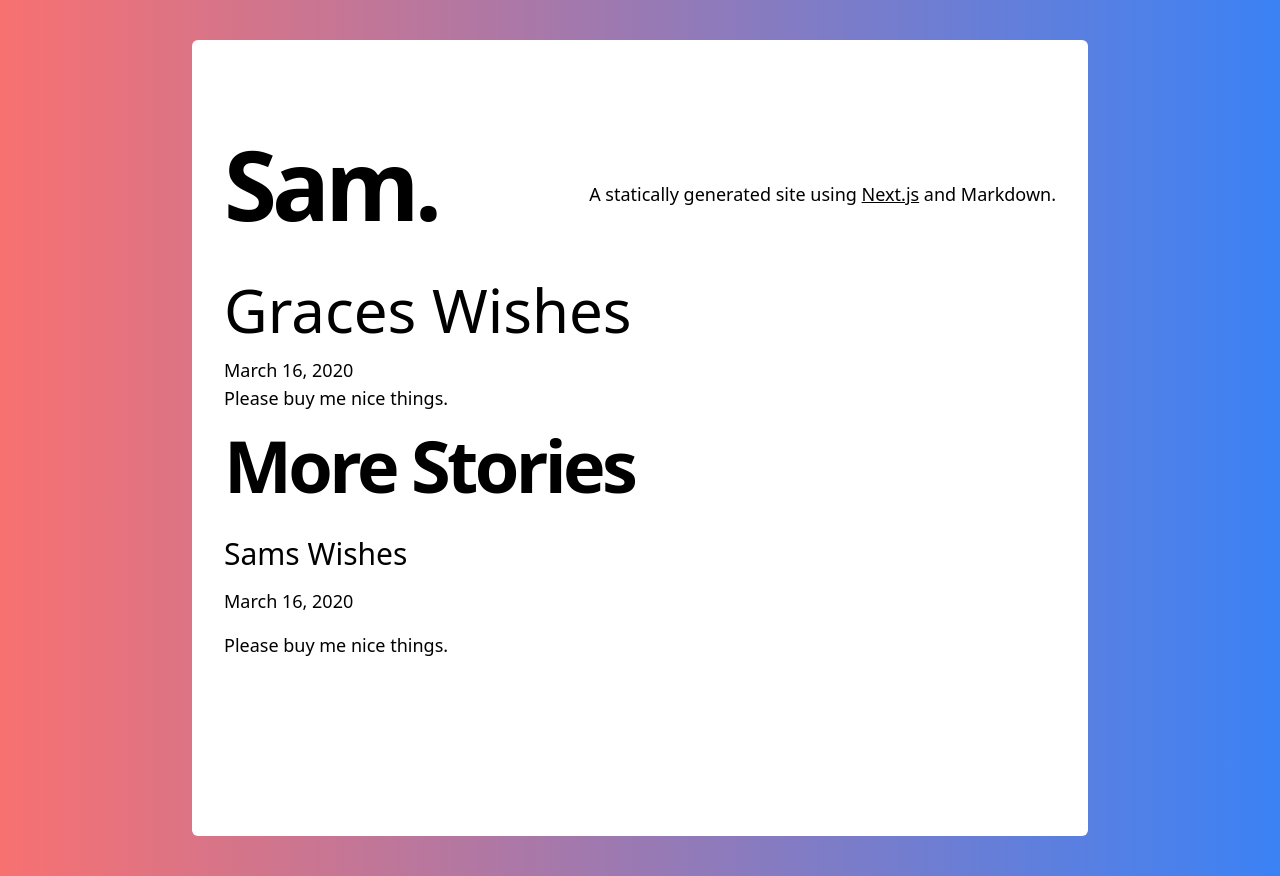
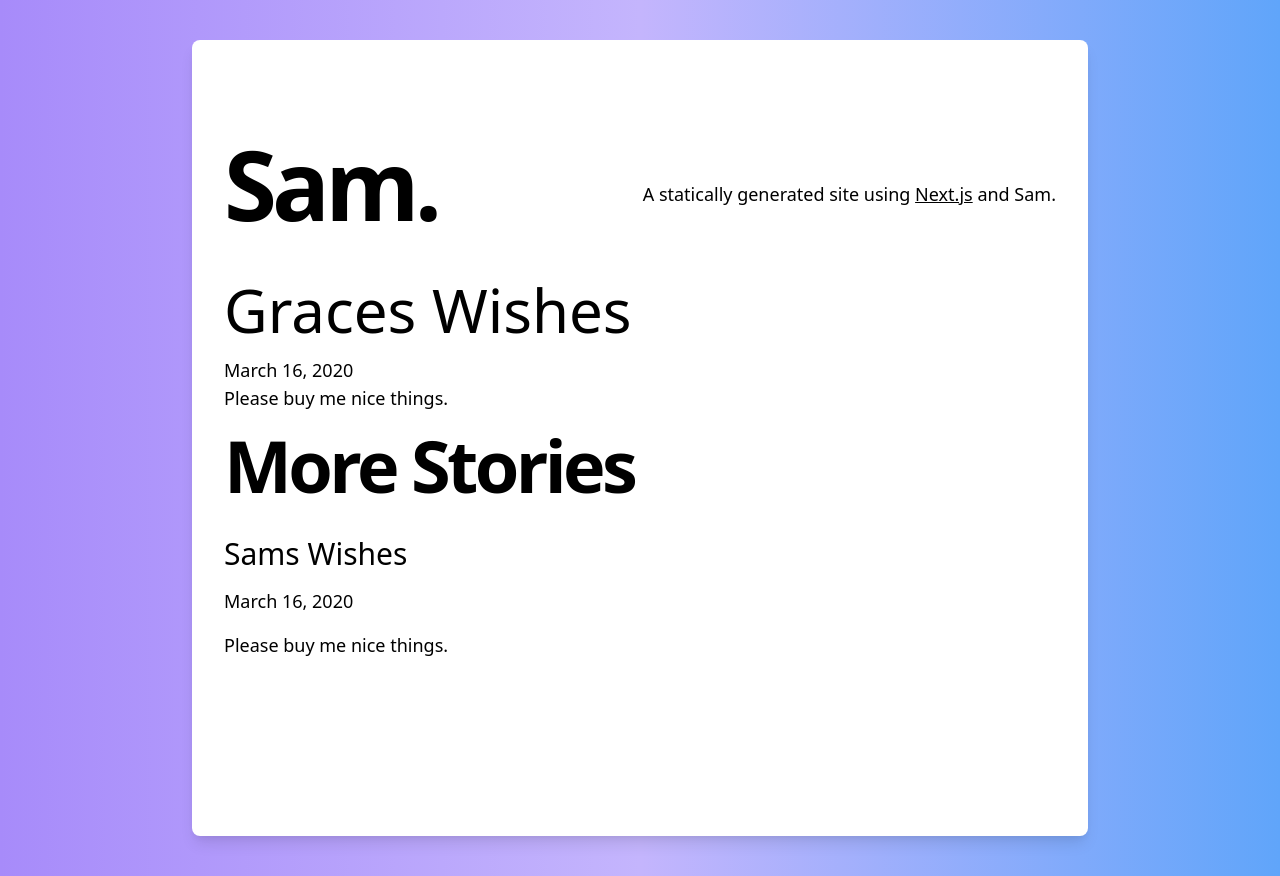
Before and after one commit to SamHats/wish, a Next.js app: page / in a window 1280 px wide. Built offline with nearby package versions, Linux system fonts and the light colour scheme.

Commit message:
+ [theming] - updates

```diff
--- a/components/container.js
+++ b/components/container.js
@@ -1,3 +1,3 @@
 export default function Container({ children }) {
-  return <div className="container mx-md m-auto max-w-4xl p-8 bg-white rounded-md">{children}</div>
+  return <div className="container mx-md m-auto max-w-4xl p-8 bg-white rounded-lg shadow-lg">{children}</div>
 }
--- a/components/layout.js
+++ b/components/layout.js
@@ -4,7 +4,7 @@ export default function Layout({children }) {
   return (
     <>
       <Meta />
-      <div className="min-h-screen bg-gradient-to-r from-red-400 to-blue-500">
+      <div className="min-h-screen bg-gradient-to-r from-purple-400 via-purple-300 to-blue-400">
         <main className="py-10">{children}</main>
       </div>
     </>
--- a/lib/constants.js
+++ b/lib/constants.js
@@ -1,4 +1,4 @@
 export const EXAMPLE_PATH = 'Sam'
 export const SITE_NAME = 'Sam.'
-export const CMS_NAME = 'Markdown'
+export const CMS_NAME = 'Sam'
 export const HOME_OG_IMAGE_URL = '/assets/images/sc-logo.png'
--- a/tailwind.config.js
+++ b/tailwind.config.js
@@ -1,5 +1,10 @@
 module.exports = {
   purge: ['./components/**/*.js', './pages/**/*.js'],
   theme: {
-  },
+    extend: {
+      backgroundImage: theme => ({
+        'hero-texture': "url('/assets/images/cubes.png')",
+      })
+    }
+  }
 }
```
Also changed, not shown: public/assets/images/cubes.png (added).
